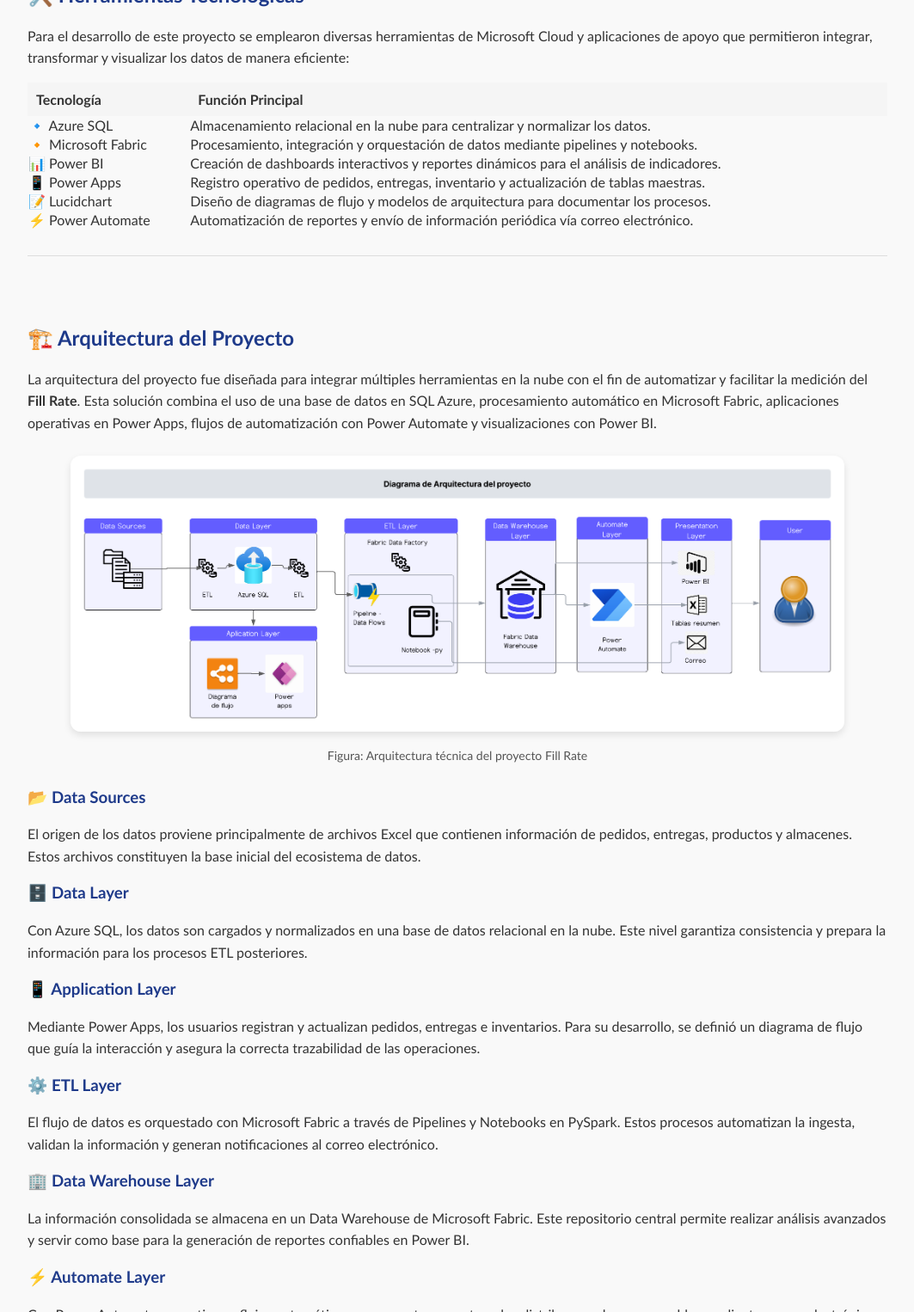
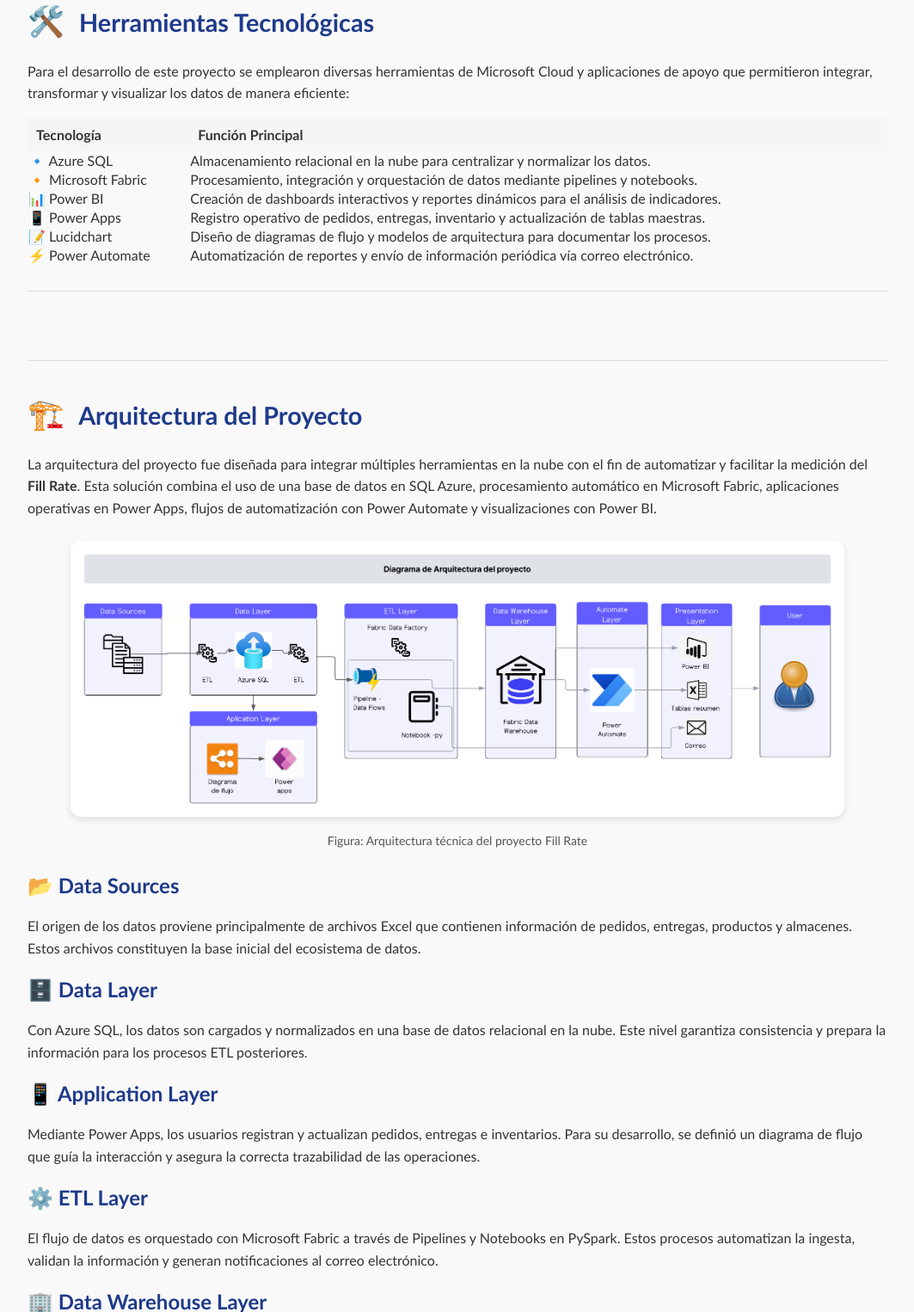
Before and after one commit to Karina3898/Githubpages_PUCP_G5, a plain HTML site: page index.html in a window 1280 px wide. Shown: the part 1274-2800 px from the top of the page at 86% size, without its empty margins (108-1171 px from the left). Drawn offline with Linux system fonts and the light colour scheme.

Commit message:
Update index.html

```diff
--- a/index.html
+++ b/index.html
@@ -52,10 +52,11 @@
 <img alt="Imagen de Farmacias Limeñas" src="1.Inicio/Imagen_Empresa.png" style="max-width: 40%; height: auto; border-radius: 12px; box-shadow: 0 4px 8px rgba(0,0,0,0.1);"/>
 </div>
 <!-- Subtítulo de la sección -->
+<hr style="border: 0; height: 1px; background: #ddd; margin: 10px 0 20px 0;">
+
 <h2 style="text-align:left; font-size:1.8em; margin-top:30px;">
     <span style="font-size:1.2em; margin-right:10px;">📄</span> Presentación General
 </h2>
-<hr style="border: 0; height: 1px; background: #ddd; margin: 10px 0 20px 0;">
 
 <p>
     Este proyecto busca implementar una solución tecnológica integral para la empresa ficticia
@@ -72,10 +73,12 @@
 </p>
 
 <!-- Subtítulo de la sección -->
+<hr style="border: 0; height: 1px; background: #ddd; margin: 10px 0 20px 0;">
+
 <h2 style="text-align:left; font-size:1.8em; margin-top:40px;">
     <span style="font-size:1.2em; margin-right:10px;">🎯</span> Objetivos del Proyecto
 </h2>
-<hr style="border: 0; height: 1px; background: #ddd; margin: 10px 0 20px 0;">
+
 
 <ul style="line-height:1.8em; font-size:1.05em;">
     <li>Brindar trazabilidad completa de los pedidos y entregas mediante una plataforma integrada.</li>
@@ -87,7 +90,11 @@
 
 <!-- ================== HERRAMIENTAS TECNOLÓGICAS ================== -->
 <div class="seccion" id="herramientas">
-  <h2>🛠️ Herramientas Tecnológicas</h2>
+  <hr style="border: 0; height: 1px; background: #ddd; margin: 10px 0 20px 0;">
+
+<h2 style="text-align:left; font-size:1.8em; margin-top:40px;">
+    <span style="font-size:1.2em; margin-right:10px;">🛠️</span> Herramientas Tecnológicas
+</h2>
   <p>
     Para el desarrollo de este proyecto se emplearon diversas herramientas de Microsoft Cloud y aplicaciones de apoyo que
     permitieron integrar, transformar y visualizar los datos de manera eficiente:
@@ -132,7 +139,11 @@
 
 <!-- ================== ARQUITECTURA DEL PROYECTO ================== -->
 <div class="seccion" id="arquitectura">
-  <h2>🏗️ Arquitectura del Proyecto</h2>
+<hr style="border: 0; height: 1px; background: #ddd; margin: 10px 0 20px 0;">
+
+<h2 style="text-align:left; font-size:1.8em; margin-top:40px;">
+    <span style="font-size:1.2em; margin-right:10px;">🏗️</span> Arquitectura del Proyecto
+</h2>
   <p>
     La arquitectura del proyecto fue diseñada para integrar múltiples herramientas en la nube con el fin de
     automatizar y facilitar la medición del <strong>Fill Rate</strong>. Esta solución combina el uso de una base
@@ -148,25 +159,25 @@
   </div>
 
   <!-- Subcapas -->
-  <h3>📂 Data Sources</h3>
+  <h2>📂 Data Sources</h2>
   <p>El origen de los datos proviene principalmente de archivos Excel que contienen información de pedidos, entregas, productos y almacenes. Estos archivos constituyen la base inicial del ecosistema de datos.</p>
 
-  <h3>🗄️ Data Layer</h3>
+  <h2>🗄️ Data Layer</h2>
   <p>Con Azure SQL, los datos son cargados y normalizados en una base de datos relacional en la nube. Este nivel garantiza consistencia y prepara la información para los procesos ETL posteriores.</p>
 
-  <h3>📱 Application Layer</h3>
+  <h2>📱 Application Layer</h2>
   <p>Mediante Power Apps, los usuarios registran y actualizan pedidos, entregas e inventarios. Para su desarrollo, se definió un diagrama de flujo que guía la interacción y asegura la correcta trazabilidad de las operaciones.</p>
 
-  <h3>⚙️ ETL Layer</h3>
+  <h2>⚙️ ETL Layer</h2>
   <p>El flujo de datos es orquestado con Microsoft Fabric a través de Pipelines y Notebooks en PySpark. Estos procesos automatizan la ingesta, validan la información y generan notificaciones al correo electrónico.</p>
 
-  <h3>🏢 Data Warehouse Layer</h3>
+  <h2>🏢 Data Warehouse Layer</h2>
   <p>La información consolidada se almacena en un Data Warehouse de Microsoft Fabric. Este repositorio central permite realizar análisis avanzados y servir como base para la generación de reportes confiables en Power BI.</p>
 
-  <h3>⚡ Automate Layer</h3>
+  <h2>⚡ Automate Layer</h2>
   <p>Con Power Automate se gestionan flujos automáticos que exportan reportes y los distribuyen a los responsables mediante correo electrónico o archivos Excel, asegurando la actualización constante de la información.</p>
 
-  <h3>📊 Presentation Layer</h3>
+  <h2>📊 Presentation Layer</h2>
   <p>Power BI es la capa de visualización que transforma los datos en dashboards interactivos y reportes dinámicos, permitiendo un análisis intuitivo de indicadores y facilitando la toma de decisiones.</p>
 
   <h3>👥 User Access</h3>
@@ -509,7 +520,7 @@
 
 
 
-<h2>7. Dashboard en Power BI</h2>
+<h2>📊 Dashboard en Power BI</h2>
 <h3>🗄️ Modelo de datos en Power BI</h3>
 
 <p>
@@ -788,6 +799,8 @@
 <div style="text-align: left; margin-top: 30px;">
 <p><b>✅ Resumen:</b> Esta sección permitió identificar claramente a los clientes y productos más y menos eficientes en términos de facturación y cumplimiento de pedidos. Se concluye que una mejor trazabilidad por almacén y cliente puede facilitar una estrategia de mejora en la operación logística.</p>
 </div>
+
+
 <h2>8. Automatización con Power Automate</h2>
 <p>
     En esta sección se muestra cómo se ha utilizado <strong>Power Automate</strong> para automatizar el envío diario del reporte de indicadores de Fill Rate de Farmacias Limeñas. Esta automatización permite que el usuario reciba cada mañana el archivo PDF con el dashboard actualizado, sin necesidad de intervención manual.
```
